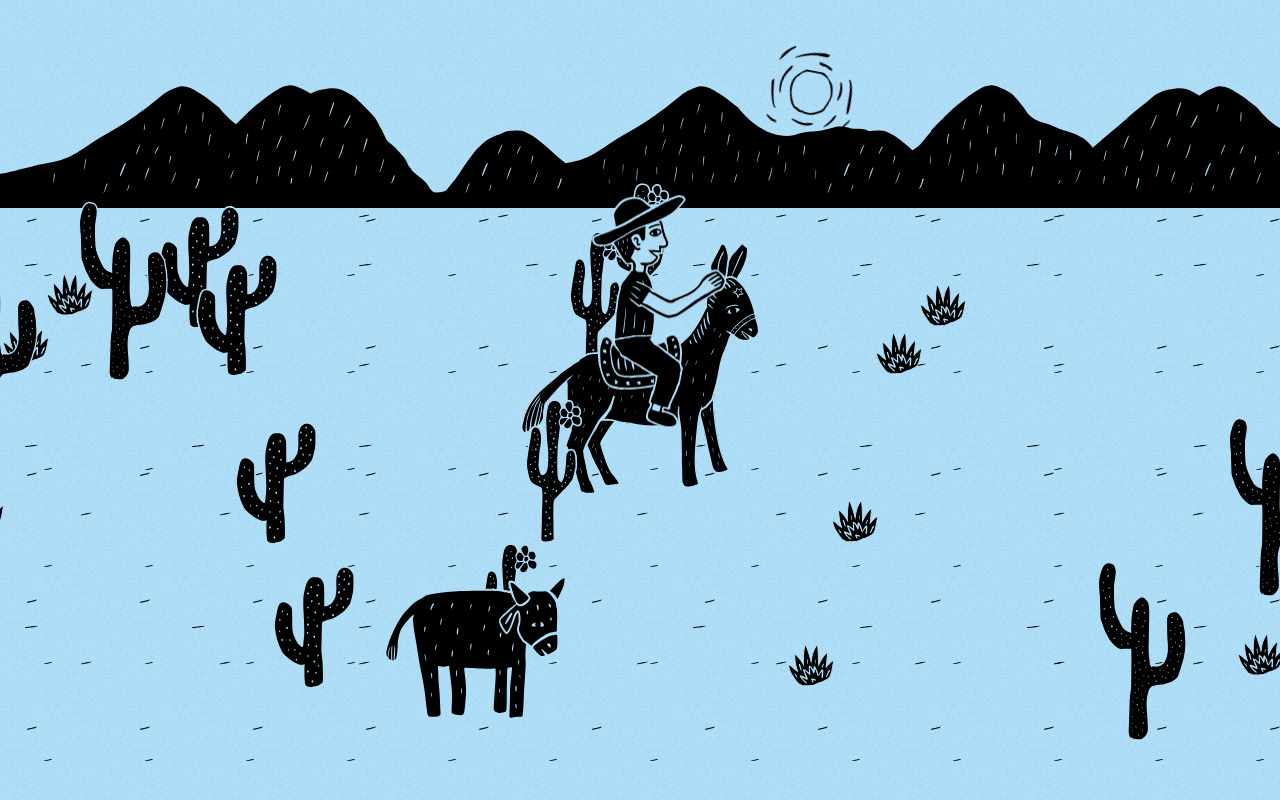
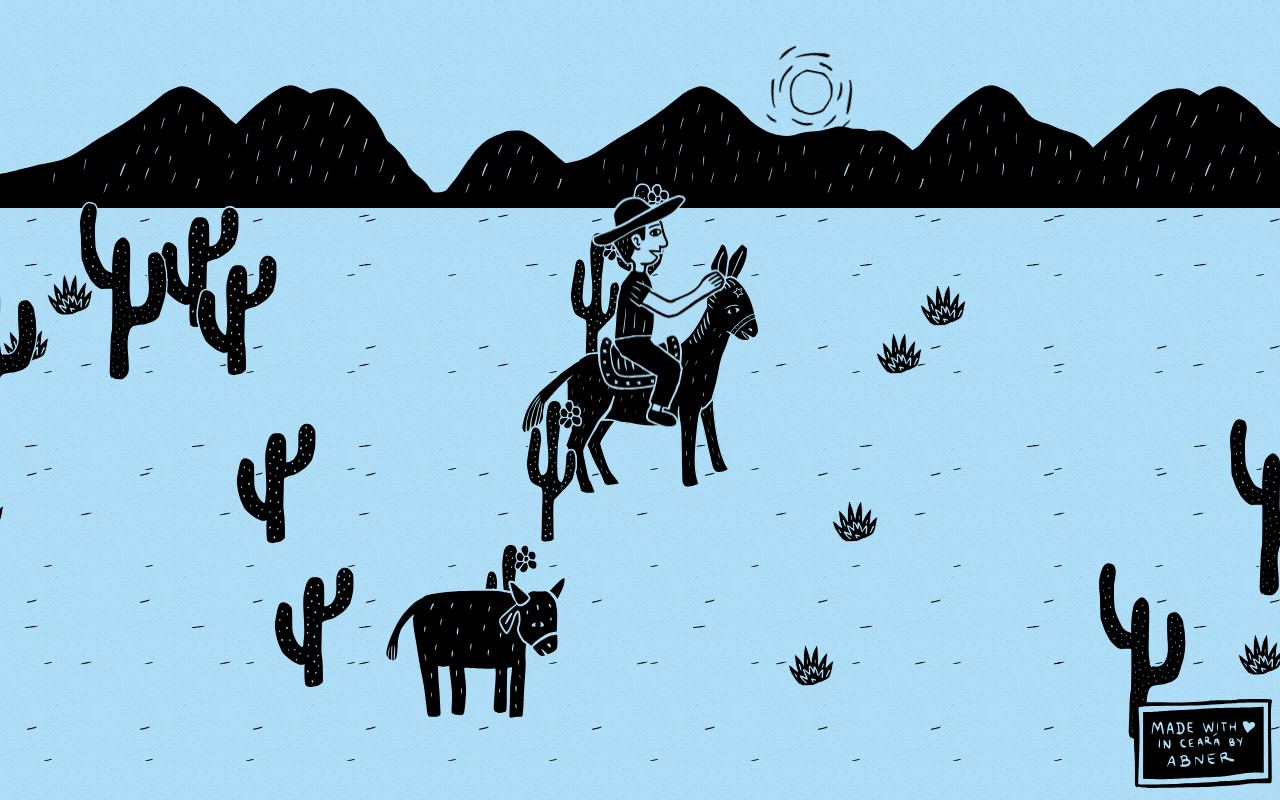
Before and after one commit to abnersn/woodcut-svg-animation, a website: page public/index.html in a window 1280 px wide. Drawn offline with Linux system fonts and the light colour scheme.

Commit message:
Add copyright

```diff
--- a/public/index.html
+++ b/public/index.html
@@ -32,6 +32,9 @@
             <object style="margin-left: 80%;" class="chicken" type="image/svg+xml" data="svg/chicken.svg"></object>
         </div>
     </div>
+    <a class="copyright" href="https://github.com/abnersn">
+        <object type="image/svg+xml" data="svg/copyright.svg"></object>
+    </a>
     <div id="paper" class="paper"></div>
 </body>
 </html>
--- a/public/style.css
+++ b/public/style.css
@@ -147,3 +147,12 @@ html, body {
     mix-blend-mode: multiply;
     background-image: url('png/texture.png');
 }
+
+.copyright {
+    width: 12vw;
+    display: block;
+    position: fixed;
+    right: 0;
+    bottom: 0;
+    padding: .5rem;
+}
```
Also changed, not shown: public/svg/copyright.svg (added).
